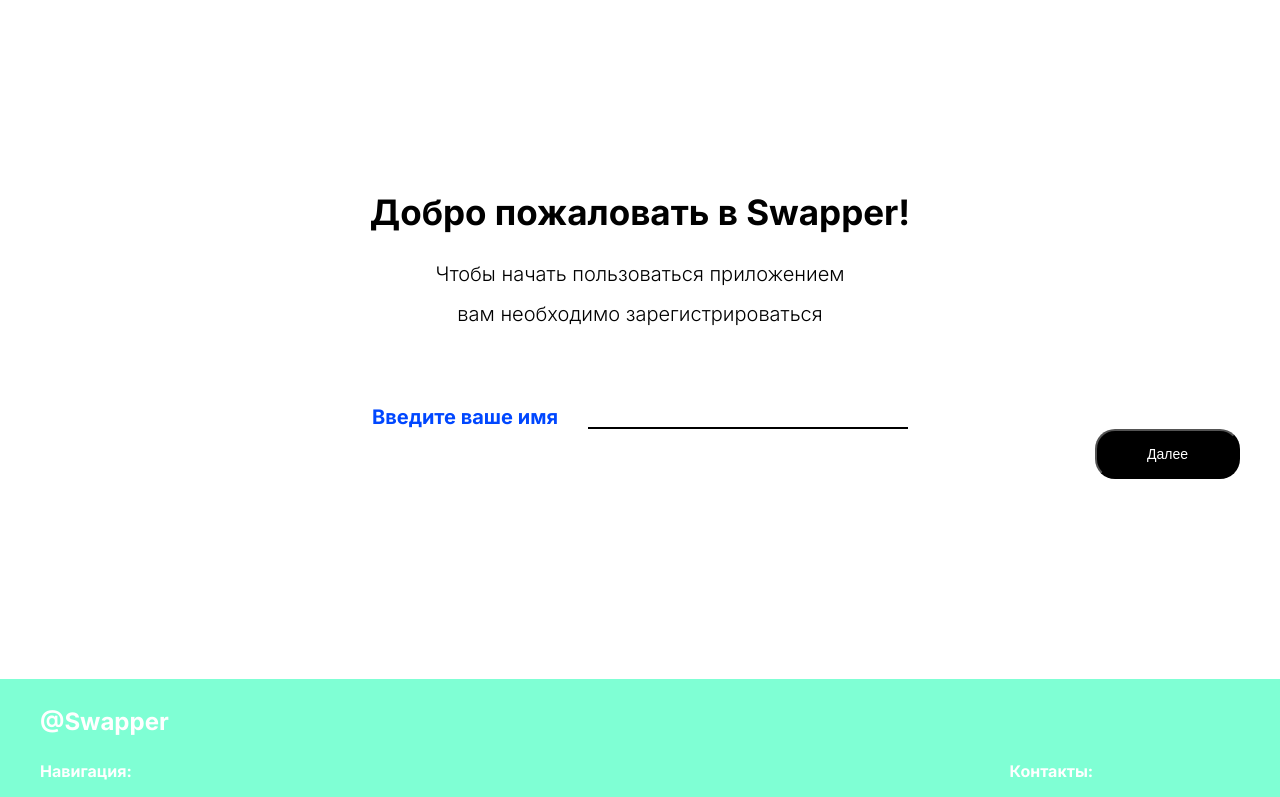
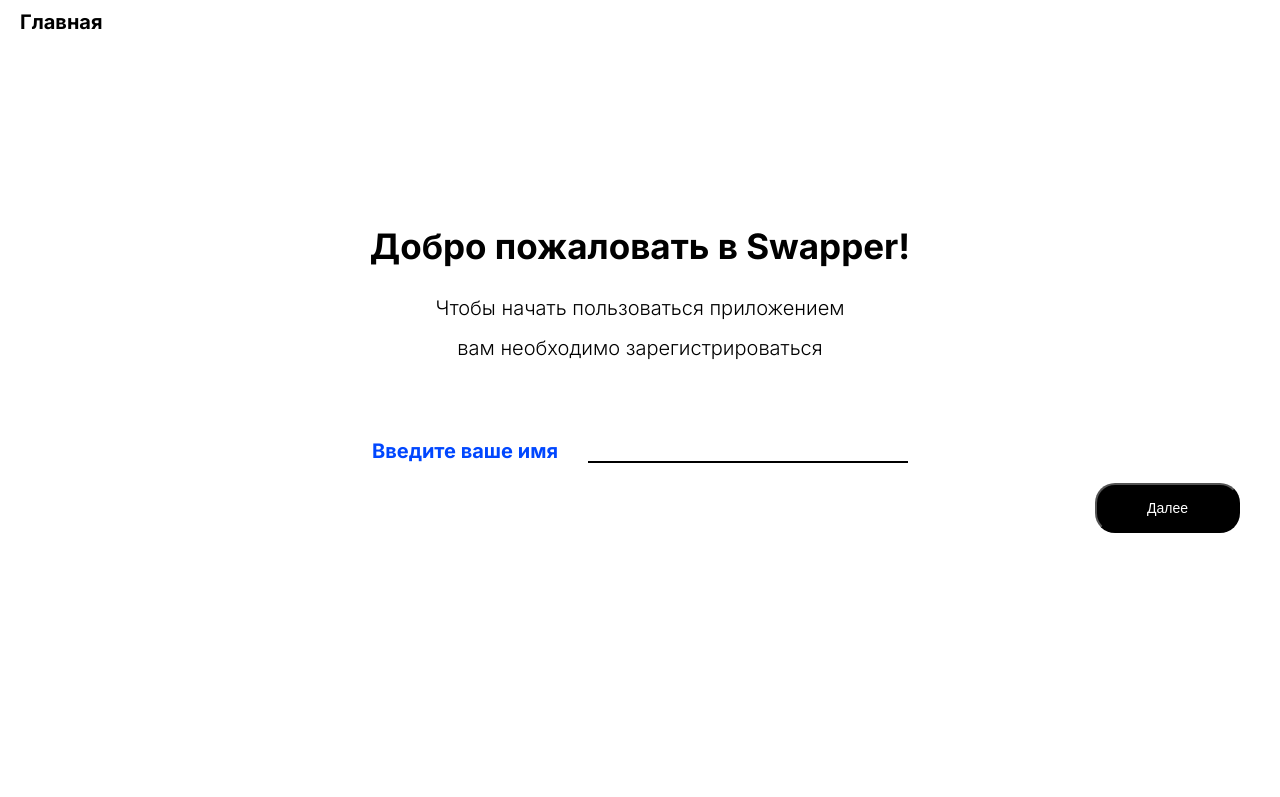
Before and after one commit to KotovshchikovAndrey/Swapper-PWA, a React (Create React App) app in the folder frontend/: page /auth in a window 1280 px wide. Shown: the top 797 px of the page. Built offline with nearby package versions, Linux system fonts and the light colour scheme.

Commit message:
complete animations for auth inputs

```diff
--- a/frontend/src/App.css
+++ b/frontend/src/App.css
@@ -1,3 +1,7 @@
+html, body {
+    overflow-x: hidden;
+}
+
 body {
     margin: 0;
     padding: 0;
--- a/frontend/src/components/Auth/Auth.module.css
+++ b/frontend/src/components/Auth/Auth.module.css
@@ -1,6 +1,7 @@
 .auth_section {
     font-family: 'Inter';
     margin-bottom: 200px;
+    height: 100vh;
 }
 
 .auth_title,
@@ -15,6 +16,8 @@
     font-size: 35px;
     padding-top: 200px;
     margin-bottom: 30px;
+    animation: appearance 1s linear;
+    animation-fill-mode: forwards;
 }
 
 .auth_text {
@@ -22,4 +25,22 @@
     font-weight: 300;
     line-height: 2;
     margin-bottom: 70px;
+    opacity: 0;
+    animation: appearance 1.5s linear;
+    animation-delay: 1s;
+    animation-fill-mode: forwards;
 }
+
+@keyframes appearance {
+    0% {
+        opacity: 0;
+    }
+
+    50% {
+        opacity: 0.35;
+    }
+
+    100% {
+        opacity: 1;
+    }
+}
--- a/frontend/src/components/Auth/Auth.tsx
+++ b/frontend/src/components/Auth/Auth.tsx
@@ -1,4 +1,5 @@
 import React from "react"
+import { Link } from "react-router-dom"
 // @ts-ignore
 import styles from "./Auth.module.css"
 
@@ -10,6 +11,16 @@ export default function Auth() {
     return (
         <React.Fragment>
             <section className={`${styles.auth_section}`}>
+                <Link to="/" style={{
+                    color: "black",
+                    display: "block",
+                    padding: "10px 0 0 20px",
+                    textDecoration: "none",
+                    font: "inherit",
+                    fontSize: 20
+                }}>
+                    Главная
+                </Link>
                 <div className="container">
                     <h2 className={`${styles.auth_title}`}>
                         Добро пожаловать в Swapper!
--- a/frontend/src/components/Auth/AuthButton/AuthButton.module.css
+++ b/frontend/src/components/Auth/AuthButton/AuthButton.module.css
@@ -9,9 +9,6 @@
     border-radius: 20px;
     color: white;
     font-size: 14px;
-}
-
-.auth_button:hover {
     cursor: pointer;
 }
 
--- a/frontend/src/components/Auth/AuthButton/AuthButton.tsx
+++ b/frontend/src/components/Auth/AuthButton/AuthButton.tsx
@@ -3,14 +3,14 @@ import React, { ButtonHTMLAttributes } from 'react'
 import styles from './AuthButton.module.css'
 
 interface AuthButtonInterface extends React.PropsWithChildren {
-    clickButtonHandler: (event: React.MouseEvent<HTMLButtonElement>) => void
+    onClickHandler: (event: React.MouseEvent<HTMLButtonElement>) => void
 }
 
 
 export default function AuthButton(props: AuthButtonInterface) {
     return (
         <div className={`flex ${styles.auth_button_wrapper}`}>
-            <button className={styles.auth_button} onClick={props.clickButtonHandler}>
+            <button className={styles.auth_button} onClick={props.onClickHandler}>
                 {props.children}
             </button>
         </div>
--- a/frontend/src/components/Auth/AuthForm/AuthForm.tsx
+++ b/frontend/src/components/Auth/AuthForm/AuthForm.tsx
@@ -50,7 +50,7 @@ export default function AuthForm() {
     return (
         <form className={`flex ${styles.auth_form}`}>
             <AuthInput currentInputName={currentInputName} inputRef={currentInputRef} />
-            <AuthButton clickButtonHandler={buttonClickHandler}>Далее</AuthButton>
+            <AuthButton onClickHandler={buttonClickHandler}>Далее</AuthButton>
         </form >
     )
 }
--- a/frontend/src/components/Auth/AuthForm/AuthInput/AuthInput.module.css
+++ b/frontend/src/components/Auth/AuthForm/AuthInput/AuthInput.module.css
@@ -1,6 +1,7 @@
 .auth_wrapper {
     justify-content: center;
     align-items: center;
+    margin-bottom: 20px;
 }
 
 .auth_label {
@@ -19,8 +20,15 @@
     text-align: center;
 }
 
+.fade_delay {
+    opacity: 0;
+    animation-delay: 2s !important;
+    animation-duration: 2s !important;
+}
+
 .fade {
-    animation: fade-in 0.5s ease-in-out;
+    animation: fade-in 1.2s ease-in-out;
+    animation-fill-mode: forwards;
 }
 
 @keyframes fade-in {
--- a/frontend/src/components/Auth/AuthForm/AuthInput/AuthInput.tsx
+++ b/frontend/src/components/Auth/AuthForm/AuthInput/AuthInput.tsx
@@ -7,7 +7,8 @@ import { AuthFormData, AuthInputProps } from "../../authTypes"
 
 export default function AuthInput(props: AuthInputProps) {
     let currentInputText
-    switch (props.currentInputName) {
+    const currentInputName = props.currentInputName
+    switch (currentInputName) {
         case "surname":
             currentInputText = "Введите вашу фамилия"
             break
@@ -23,7 +24,11 @@ export default function AuthInput(props: AuthInputProps) {
 
     // need refactor key generation
     return (
-        <div key={Math.random()} className={`flex ${styles.auth_wrapper} ${styles.fade}`}>
+        <div
+            key={Math.random()}
+            className={`flex ${styles.auth_wrapper} ${styles.fade}
+            ${currentInputName === "name" && styles.fade_delay}`}
+        >
             <label className={`${styles.auth_label}`}>{currentInputText}</label>
             <input
                 className={`${styles.auth_input}`}
```
